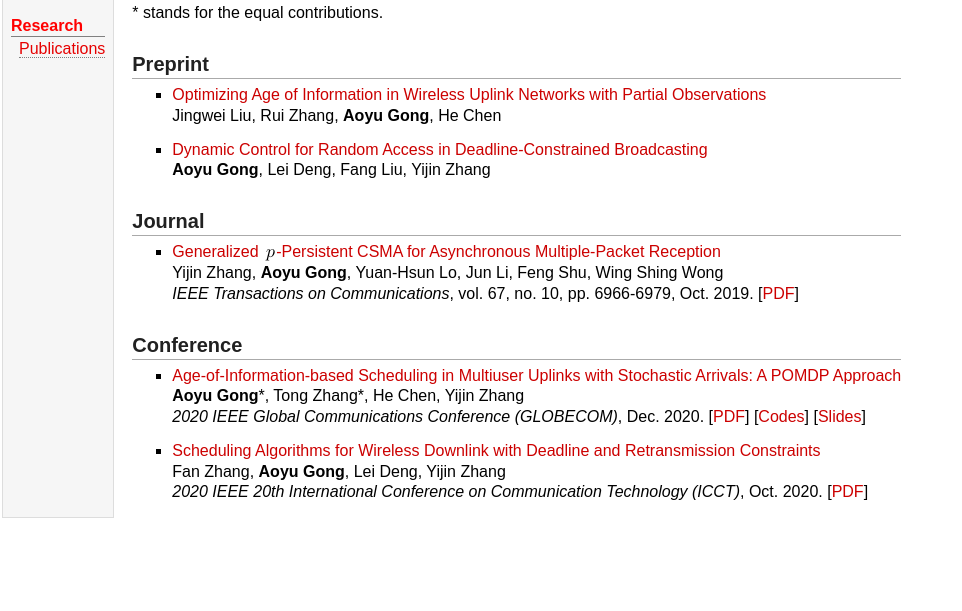
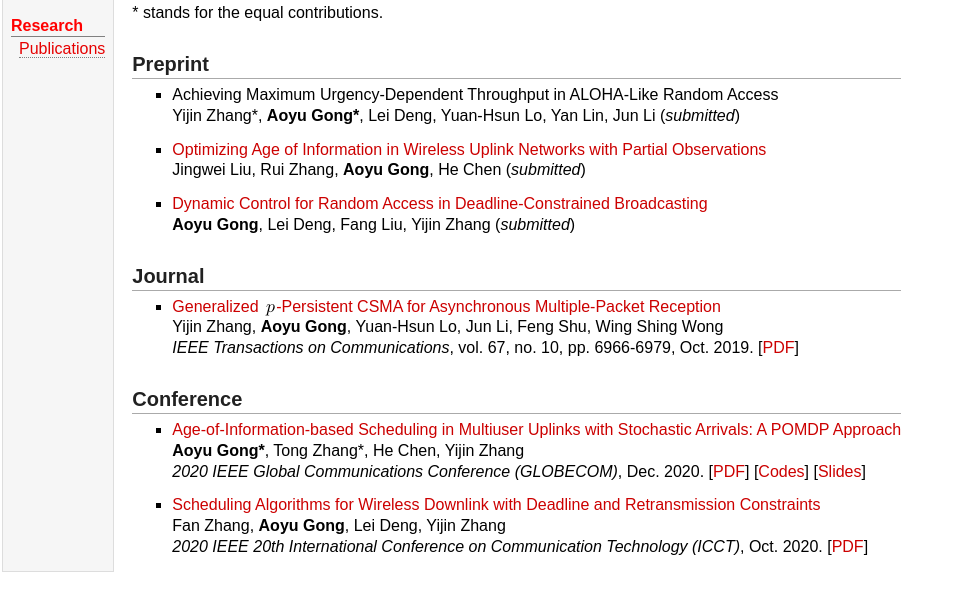
Before and after one commit to aygong/aygong.github.io, a plain HTML site: page pub.html in a window 1280 px wide. Shown: the part 71-682 px from the top of the page, without its empty margins (0-962 px from the left). Drawn offline with Linux system fonts and the light colour scheme.

Commit message:
Update pub.html

```diff
--- a/pub.html
+++ b/pub.html
@@ -23,13 +23,18 @@
 <p>* stands for the equal contributions.</p>
 <h2>Preprint</h2>
 <ul>
+<li><p>Achieving Maximum Urgency-Dependent Throughput in ALOHA-Like Random Access<br />
+Yijin Zhang*, <b>Aoyu Gong*</b>, Lei Deng, Yuan-Hsun Lo, Yan Lin, Jun Li (<i>submitted</i>)<br /></p>
+</li>
+</ul>
+<ul>
 <li><p><a href="https://arxiv.org/pdf/2202.03152.pdf">Optimizing Age of Information in Wireless Uplink Networks with Partial Observations</a><br />
-Jingwei Liu, Rui Zhang, <b>Aoyu Gong</b>, He Chen<br /></p>
+Jingwei Liu, Rui Zhang, <b>Aoyu Gong</b>, He Chen (<i>submitted</i>)<br /></p>
 </li>
 </ul>
 <ul>
 <li><p><a href="https://arxiv.org/pdf/2108.03176.pdf">Dynamic Control for Random Access in Deadline-Constrained Broadcasting</a><br />
-<b>Aoyu Gong</b>, Lei Deng, Fang Liu, Yijin Zhang<br /></p>
+<b>Aoyu Gong</b>, Lei Deng, Fang Liu, Yijin Zhang (<i>submitted</i>)<br /></p>
 </li>
 </ul>
 <h2>Journal</h2>
@@ -42,7 +47,7 @@ Yijin Zhang, <b>Aoyu Gong</b>, Yuan-Hsun Lo, Jun Li, Feng Shu, Wing Shing Wong<b
 <h2>Conference</h2>
 <ul>
 <li><p><a href="https://ieeexplore.ieee.org/document/9348022">Age-of-Information-based Scheduling in Multiuser Uplinks with Stochastic Arrivals: A POMDP Approach</a> <br />
-<b>Aoyu Gong</b>*, Tong Zhang*, He Chen, Yijin Zhang<br />
+<b>Aoyu Gong*</b>, Tong Zhang*, He Chen, Yijin Zhang<br />
 <i>2020 IEEE Global Communications Conference (GLOBECOM)</i>, Dec. 2020. [<a href="docu/gc2020tr.pdf">PDF</a>] [<a href="docu/gc2020cd.zip">Codes</a>] [<a href="docu/gc2020sl.pdf">Slides</a>] <br /></p>
 </li>
 </ul>
```
